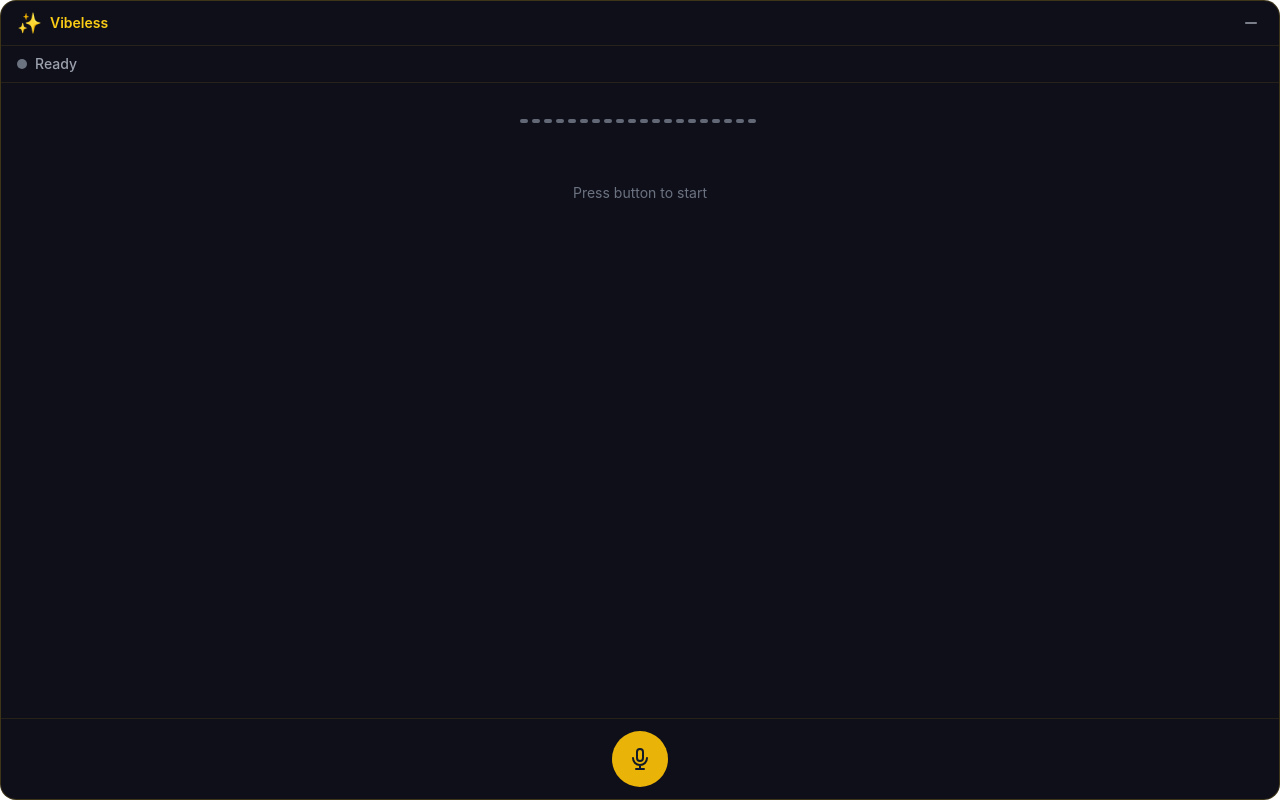
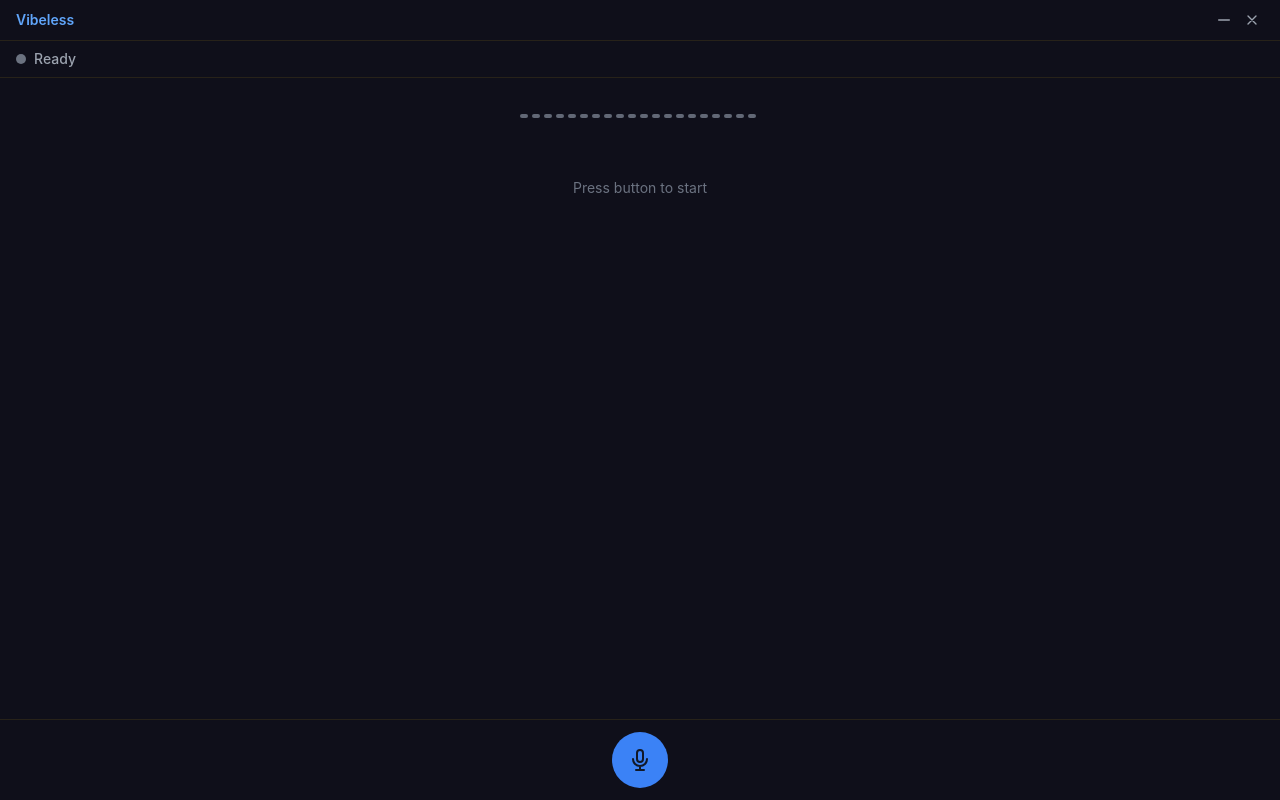
Before and after one commit to Heyrio/rubber-duck, a React (Vite) app: page / in a window 1280 px wide. Built offline with nearby package versions, Linux system fonts and the light colour scheme.

Commit message:
Update app branding to Vibeless and enhance window controls

```diff
--- a/electron/preload.ts
+++ b/electron/preload.ts
@@ -5,6 +5,7 @@
   getListeningState: () => ipcRenderer.invoke('get-listening-state'),
   setListening: (value: boolean) => ipcRenderer.send('set-listening', value),
   minimizeWindow: () => ipcRenderer.send('minimize-window'),
+  closeWindow: () => ipcRenderer.send('close-window'),
   onToggleListening: (callback: (isListening: boolean) => void) => {
     ipcRenderer.on('toggle-listening', (_event: unknown, isListening: boolean) => callback(isListening))
   },
--- a/src/App.tsx
+++ b/src/App.tsx
@@ -326,17 +326,23 @@
   }
 
   return (
-    <div className="h-full flex flex-col bg-[#0f0f1a] rounded-2xl overflow-hidden border border-yellow-400/20">
+    <div className="h-full flex flex-col bg-[#0f0f1a] overflow-hidden">
       <div className="flex items-center justify-between px-4 py-2 border-b border-yellow-400/10">
         <div className="flex items-center gap-2">
-          <span className="text-xl">✨</span>
-          <span className="text-yellow-400 font-semibold text-sm">Vibeless</span>
+          <span className="text-blue-400 font-semibold text-sm">Vibeless</span>
         </div>
-        <button onClick={() => window.electronAPI?.minimizeWindow()} className="text-gray-400 hover:text-white p-1 no-drag">
-          <svg className="w-4 h-4" fill="none" stroke="currentColor" viewBox="0 0 24 24">
-            <path strokeLinecap="round" strokeLinejoin="round" strokeWidth={2} d="M20 12H4" />
-          </svg>
-        </button>
+        <div className="flex items-center gap-1">
+          <button onClick={() => window.electronAPI?.minimizeWindow()} className="text-gray-400 hover:text-white p-1 no-drag">
+            <svg className="w-4 h-4" fill="none" stroke="currentColor" viewBox="0 0 24 24">
+              <path strokeLinecap="round" strokeLinejoin="round" strokeWidth={2} d="M20 12H4" />
+            </svg>
+          </button>
+          <button onClick={() => window.electronAPI?.closeWindow()} className="text-gray-400 hover:text-red-400 p-1 no-drag">
+            <svg className="w-4 h-4" fill="none" stroke="currentColor" viewBox="0 0 24 24">
+              <path strokeLinecap="round" strokeLinejoin="round" strokeWidth={2} d="M6 18L18 6M6 6l12 12" />
+            </svg>
+          </button>
+        </div>
       </div>
 
       <div className="px-4 py-2 border-b border-yellow-400/10">
@@ -367,7 +373,7 @@
         <button
           onClick={toggleListening}
           className={`w-14 h-14 rounded-full flex items-center justify-center transition-transform hover:scale-105 ${
-            isListening ? 'bg-red-600' : 'bg-yellow-500'
+            isListening ? 'bg-red-600' : 'bg-blue-500'
           }`}
         >
           {isListening ? (
--- a/src/types/electron.d.ts
+++ b/src/types/electron.d.ts
@@ -3,6 +3,7 @@
   getListeningState: () => Promise<boolean>
   setListening: (value: boolean) => void
   minimizeWindow: () => void
+  closeWindow: () => void
   onToggleListening: (callback: (isListening: boolean) => void) => void
   removeToggleListeningListener: () => void
 }
```
Also changed, not shown: electron/main.ts (+6 -4 lines), 1 other file (tests, documents, lock files or other folders).
